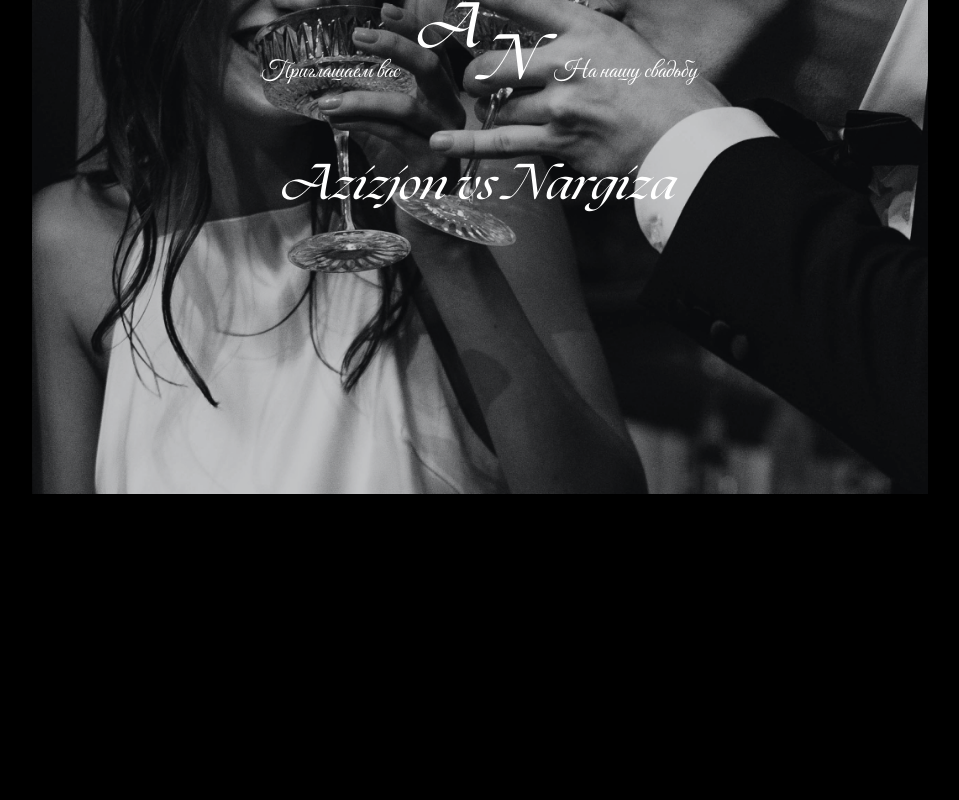
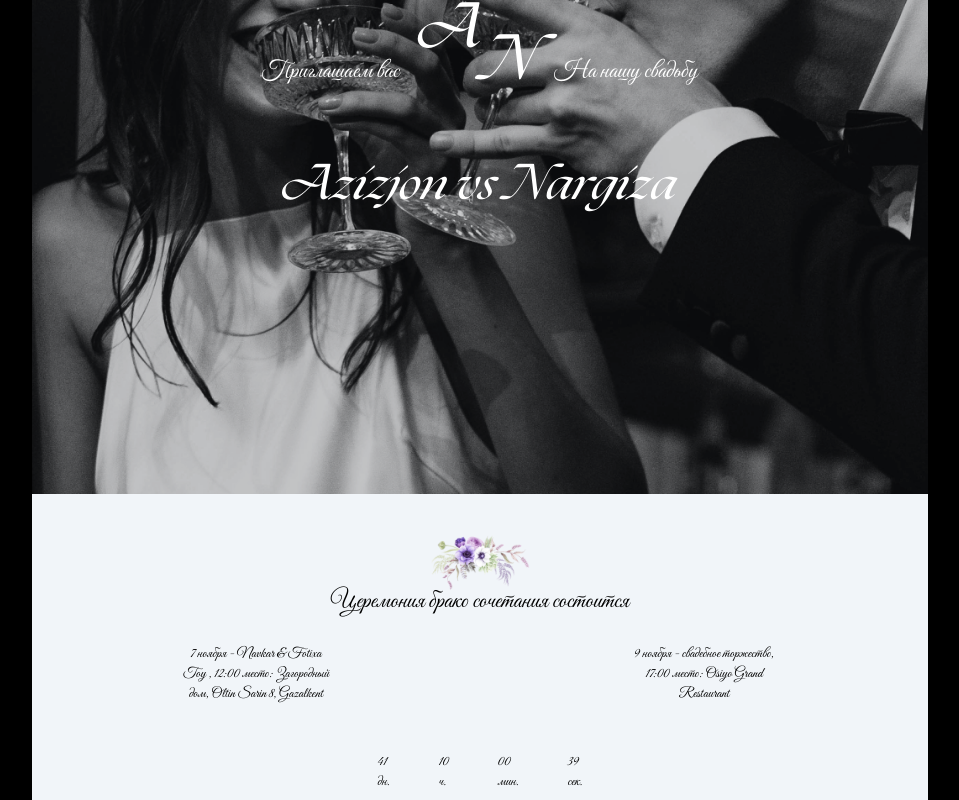
Before and after one commit to Zarif001/Azizjon-Nargiza-Invitation, a React (Vite) app: page / in a window 1280 px wide. Shown: the part 306-1106 px from the top of the page, without its empty margins (160-1119 px from the left). Before the commit the page ends 806 px from the top, so only its background shows below. Built offline with nearby package versions, Linux system fonts and the light colour scheme.

Commit message:
test commit

```diff
--- a/src/App.jsx
+++ b/src/App.jsx
@@ -1,9 +1,11 @@
 import React from "react";
 import SimpleSlider from "./components/Slider/Slider";
+import Timer from "./components/Timer/Timer";
 function App() {
   return (
     <div className="h-screen max-w-4xl ">
     <SimpleSlider/>
+    <Timer/>
     </div>
   );
 }
--- a/src/components/Slider/Slider.jsx
+++ b/src/components/Slider/Slider.jsx
@@ -14,7 +14,7 @@ export default function SimpleSlider() {
     slidesToScroll: 1,
     fade: true,
     arrows: false,
-    autoplay: true,
+    // autoplay: true,
     autoplaySpeed: 6000
   };
   const textAnimation = {
--- /dev/null
+++ b/src/components/Timer/CountTimer.jsx
@@ -0,0 +1,40 @@
+import React, { useEffect, useState } from "react";
+
+const CountdownTimer = () => {
+  const targetDate = new Date("2024-11-09T00:00:00").getTime();
+  const [timeLeft, setTimeLeft] = useState({});
+
+  useEffect(() => {
+    const interval = setInterval(() => {
+      const now = new Date().getTime();
+      const distance = targetDate - now;
+
+      const days = Math.floor(distance / (1000 * 60 * 60 * 24));
+      const hours = Math.floor((distance % (1000 * 60 * 60 * 24)) / (1000 * 60 * 60));
+      const minutes = Math.floor((distance % (1000 * 60 * 60)) / (1000 * 60));
+      const seconds = Math.floor((distance % (1000 * 60)) / 1000);
+
+      setTimeLeft({ days, hours, minutes, seconds });
+
+      if (distance < 0) {
+        clearInterval(interval);
+        setTimeLeft({ days: 0, hours: 0, minutes: 0, seconds: 0 });
+      }
+    }, 1000);
+
+    return () => clearInterval(interval);
+  }, [targetDate]);
+
+  return (
+    <div>
+      <div className="flex mt-10 w-[270px] p-2">
+        <span className="text-sm font-vibes">{timeLeft.days || "00"} <br /> дн. </span>
+        <span className="text-sm font-vibes">{timeLeft.hours || "00"} <br /> ч. </span>
+        <span className="text-sm font-vibes">{timeLeft.minutes || "00"} <br /> мин. </span>
+        <span className="text-sm font-vibes">{timeLeft.seconds || "00"} <br /> сек.</span>
+      </div>
+    </div>
+  );
+};
+
+export default CountdownTimer;
--- /dev/null
+++ b/src/components/Timer/Timer.jsx
@@ -0,0 +1,20 @@
+import React from "react";
+import CountTimer from "./CountTimer";
+export default function Timer() {
+  return (
+    <div className="bg-slate-100 pt-10 ">
+        <img src="/images/flower.png" alt="flower" className="w-[100px]" />
+      <h2 className="font-vibes text-m text-center">Церемония брако сочетания состоится</h2>
+      <div className="flex items-center justify-around mt-[30px]">
+        <p className="text-sm font-vibes w-[150px] text-center">
+          7 ноября - Navkar & Fotixa Toy , 12:00 место: Загородный дом, Oltin
+          Sarin 8, Gazalkent
+        </p>
+        <p className="text-sm font-vibes w-[150px] text-center">
+          9 ноября - свадебное торжество, 17:00 место: Osiyo Grand Restaurant
+        </p>
+      </div>
+      <CountTimer/>
+    </div>
+  );
+}
--- a/tailwind.config.js
+++ b/tailwind.config.js
@@ -3,11 +3,12 @@ export default {
   content: ["./index.html", "./src/**/*.{js,ts,jsx,tsx}"],
   theme: {
     fontSize: {
-      sm: ["14px", "20px"],
-      m: ["24px", "24px"],
-      lg: ["44px", "36px"],
-      xl: ["56px", "44px"],
+      sm: ["0.875rem", "1.25rem"], // 14px, 20px
+      m: ["1.5rem", "1.5rem"],     // 24px, 24px
+      lg: ["2.75rem", "2.25rem"],   // 44px, 36px
+      xl: ["3.5rem", "2.75rem"],    // 56px, 44px
     },
+
     fontFamily: {
       'vibes' : "Great Vibes",
       'SpringR' : "Spring-Regular",
```
Also changed, not shown: public/images/flower.png (added).
